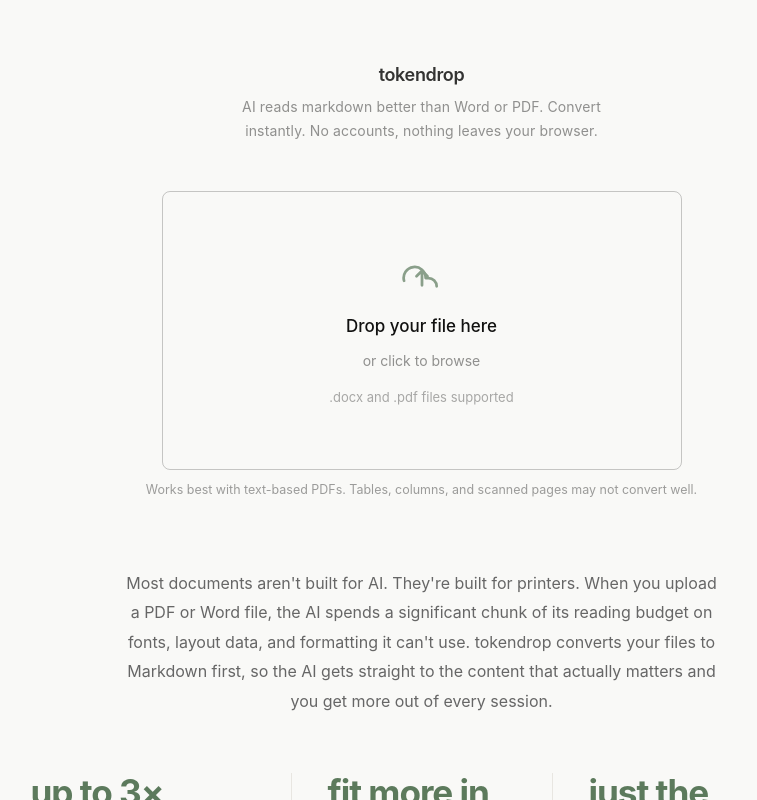
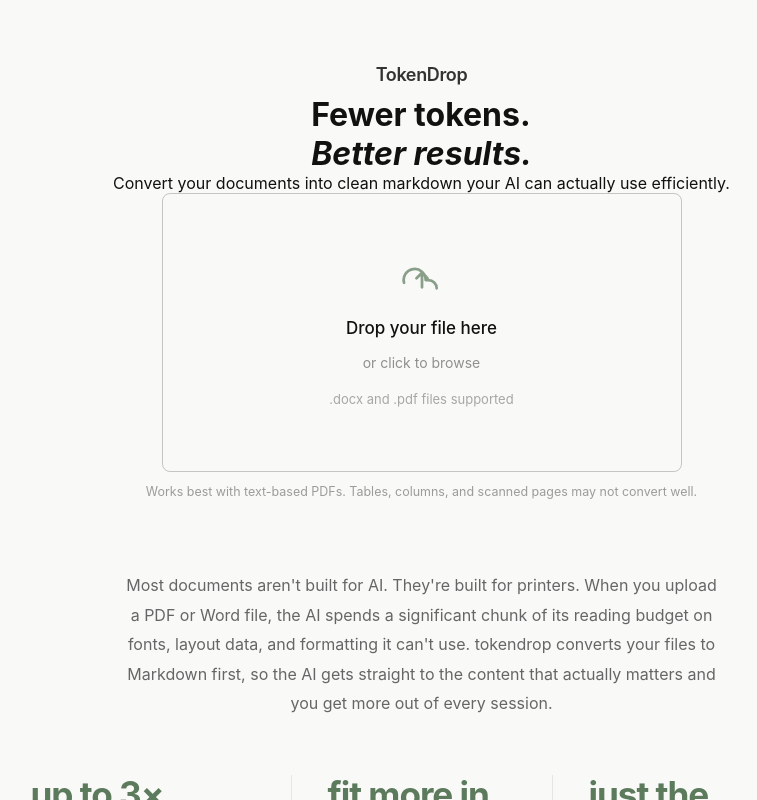
Before and after one commit to zach-ss/tokendrop, a React (Vite) app: page / in a window 1280 px wide. Shown: the whole page, without its empty margins (211-968 px from the left). Built offline with nearby package versions, Linux system fonts and the light colour scheme.

Commit message:
Revise app title and add hero headline
Updated app title and tagline for improved clarity and branding.

```diff
--- a/src/App.jsx
+++ b/src/App.jsx
@@ -344,8 +344,9 @@
   return (
     <>
       <div className="dropzone-view">
-        <span className="app-title">tokendrop</span>
-        <p className="app-tagline">AI reads markdown better than Word or PDF. Convert instantly. No accounts, nothing leaves your browser.</p>
+       <span className="app-title">Token<span className="logo-drop">Drop</span></span>
+<h1 className="hero-headline">Fewer tokens.<br /><em>Better results.</em></h1>
+<p className="hero-sub">Convert your documents into clean markdown your AI can actually use efficiently.</p>
         <div
           className={`dropzone${dragOver ? ' drag-over' : ''}${loading ? ' loading' : ''}`}
           onDrop={handleDrop}
```
